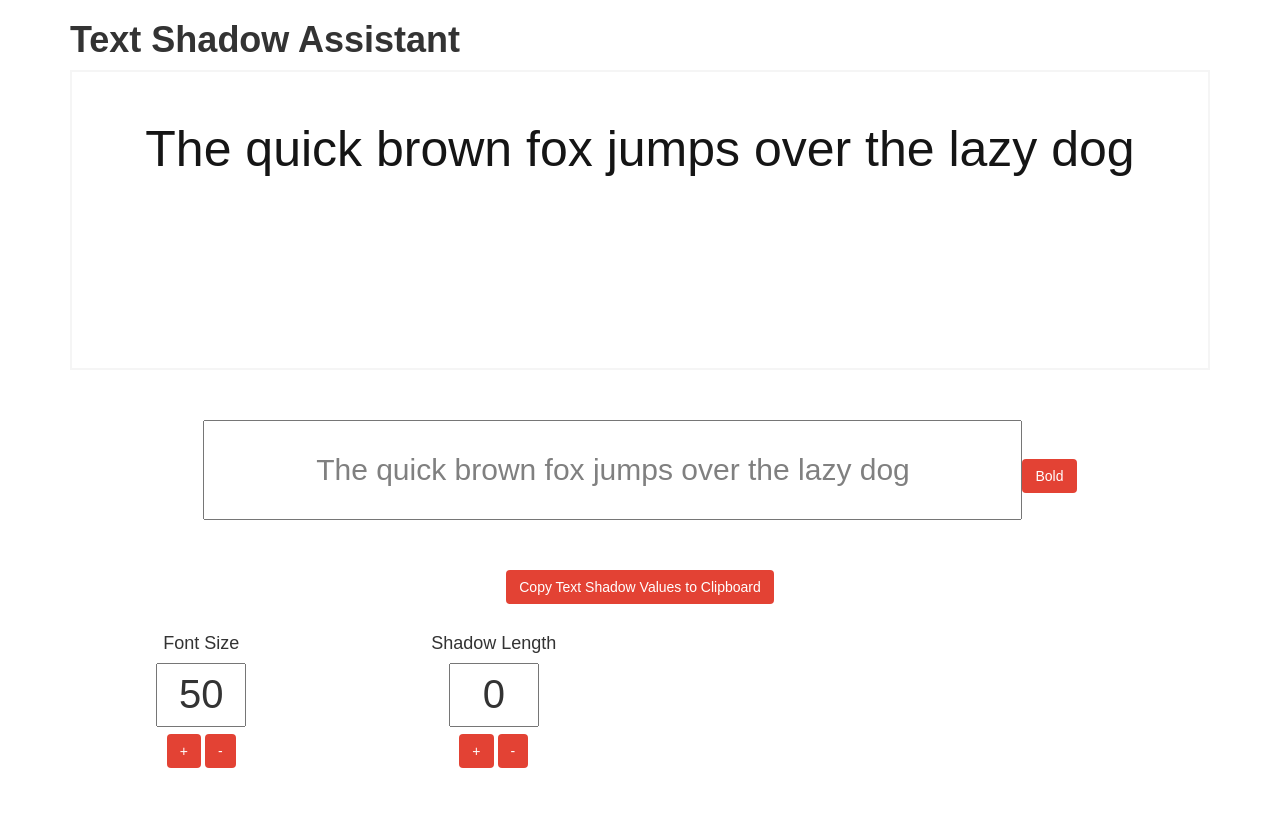
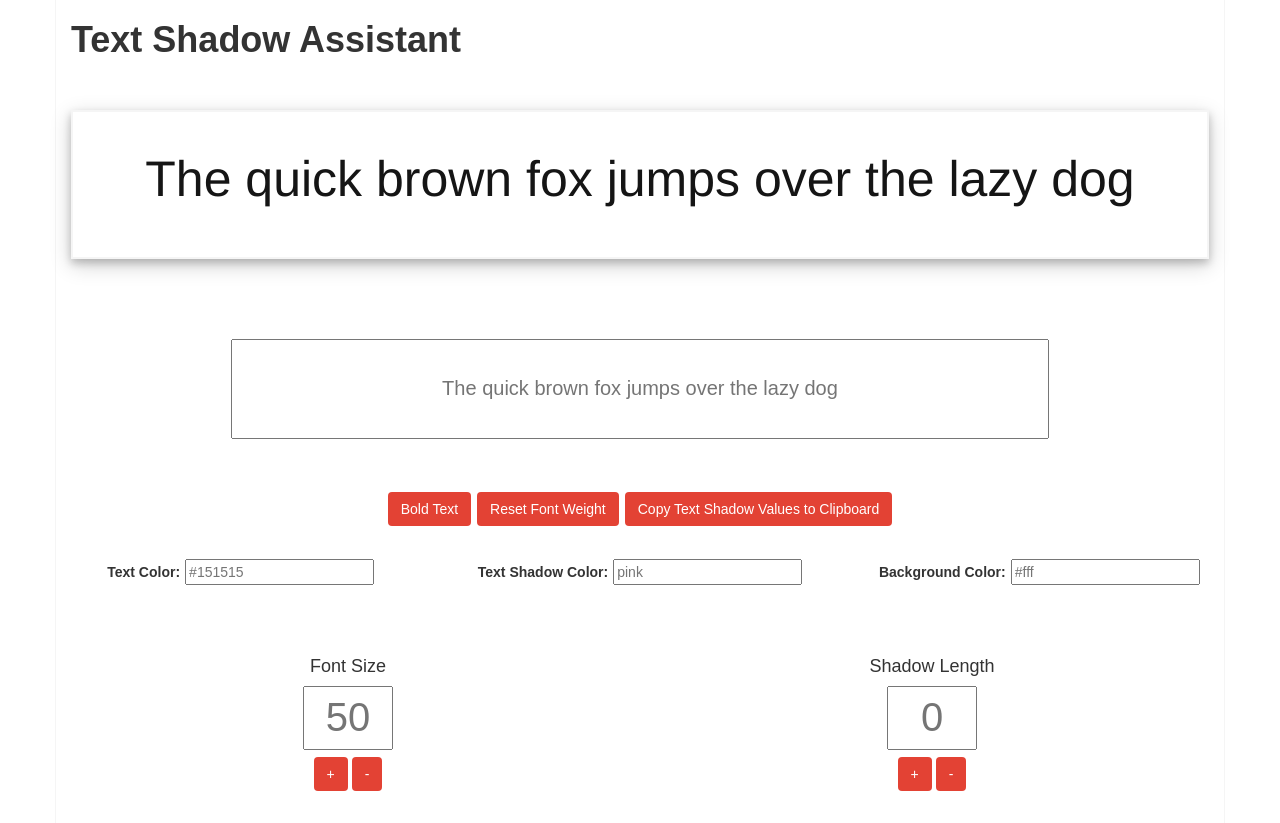
Before and after one commit to nseyf/text-shadow-assist, a React (Create React App) app: page / in a window 1280 px wide. Before the commit the page ends 800 px from the top, so only its background shows below. Built offline with nearby package versions, Linux system fonts and the light colour scheme.

Commit message:
added placeholders, fixed state logic

```diff
--- a/src/App.css
+++ b/src/App.css
@@ -1,8 +1,21 @@
 .btn {
   background: #e34234;
   color: white;
+  margin: 3px;
+  border-radius: none;
 }
 
 .row {
-  margin-bottom: 20px;
+  margin-bottom: 30px;
+  margin-top: 30px;
 }
+
+
+label {
+  margin-right: 5px;
+}
+
+.container {
+  border-left: 1px solid #f5f5f5;
+  border-right: 1px solid #f5f5f5;
+}
--- a/src/components/TextShadowAssist.js
+++ b/src/components/TextShadowAssist.js
@@ -10,9 +10,10 @@ constructor(props) {
     color: "#151515",
     font: "",
     fontWeight: "",
+    fontFamily: "helvetica",
     fontSize: 50,
     shadowLength: 0,
-    shadowColor: "#e34234",
+    shadowColor: "pink",
     shadowValues: 0,
     backgroundColor: "#fff",
   }
@@ -27,6 +28,22 @@ updateWord(e) {
   })
 };
 
+updateTextColor(e) {
+  this.setState({
+    color: e.target.value
+  })
+}
+
+updateTextShadowColor(e) {
+  this.setState({
+    shadowColor: e.target.value
+  }, () => {
+    this.renderShadows();
+  })
+}
+
+
+
 updateFontSize(e) {
   this.setState({
     fontSize: parseInt(e.target.value, 10) ? parseInt(e.target.value, 10) : 0
@@ -39,6 +56,12 @@ boldFont(e) {
   })
 };
 
+resetFontWeight(e){
+  this.setState({
+    fontWeight: "300"
+  })
+};
+
 renderShadows() {
         const result = [];
         for(var i=1; i <= this.state.shadowLength; i++) {
@@ -47,7 +70,11 @@ renderShadows() {
         return this.setState({shadowValues: result.join(', ')})
 }
 
-
+updateBackground(e){
+  this.setState({
+    backgroundColor: e.target.value
+  })
+}
 
 updateshadowLength(e) {
   this.setState({
@@ -64,27 +91,33 @@ updateshadowLength(e) {
 // Styles
 const mainStyle = {
   width: "100%",
-  height: "300px",
+  minheight: "350px",
   border: "2px solid #f5f5f5",
   overflow: "hidden",
+  marginTop: "50px",
+  boxShadow: "0 4px 8px 0 rgba(0, 0, 0, 0.2), 0 6px 20px 0 rgba(0, 0, 0, 0.19)",
   background: this.state.backgroundColor
 }
 
 const wordStyle = {
+  padding: "20px",
+  fontFamily: this.state.fontFamily,
   fontSize: `${this.state.fontSize}px`,
   textAlign: "center",
   color: this.state.color,
   textShadow: this.state.shadowValues,
-  marginTop: "50px",
-  fontWeight: this.state.fontWeight
+  fontWeight: this.state.fontWeight,
+  marginBottom: "30px"
 }
+
 const wordInputStyle = {
 marginTop: "50px",
 marginBottom: "50px",
 width: "70%",
 height: "100px",
-fontSize: "30px",
 color: "grey",
+fontSize: "20px",
+fontWeight: "100",
 textAlign: "center"
 }
 
@@ -111,19 +144,34 @@ const numberInputStyle = {
 
       <div className="inputs text-center">
 <div className="row">
-      <input value={this.state.enteredWord}
+      <input
+      placeholder={this.state.enteredWord}
       style={wordInputStyle}
       onChange={this.updateWord.bind(this)}/>
-      <button className="btn"
-      onClick={this.boldFont.bind(this)}>Bold</button>
 <div className="text-center">
+<button className="btn"
+onClick={this.boldFont.bind(this)}>Bold Text</button>
+<button className="btn"
+onClick={this.resetFontWeight.bind(this)}>Reset Font Weight</button>
       <button className="btn">Copy Text Shadow Values to Clipboard</button>
+</div>
+<div className="row">
+<div className="col-lg-4 col-xs-12"><label>Text Color: </label>
+<input placeholder={this.state.color} onChange={this.updateTextColor.bind(this)} />
+</div>
+<div className="col-lg-4 col-xs-12"><label>Text Shadow Color: </label>
+<input placeholder={this.state.shadowColor} onChange={this.updateTextShadowColor.bind(this)} />
+</div>
+<div className="col-lg-4 col-xs-12">
+<label>Background Color: </label>
+<input placeholder={this.state.backgroundColor} onChange={this.updateBackground.bind(this)} />
+</div>
 </div>
 </div>
 <div className="row">
-      <div className="col-xs-12 col-lg-3 font-sizing-controls">
+      <div className="col-xs-12 col-md-6 col-lg-6 font-sizing-controls">
       <h4>Font Size </h4>
-      <input value={this.state.fontSize}
+      <input placeholder={this.state.fontSize}
       style={numberInputStyle}
       onChange={this.updateFontSize.bind(this)}/>
 
@@ -135,11 +183,11 @@ const numberInputStyle = {
       </div>
 
       </div>
-      <div className="col-xs-12 col-lg-3">
+      <div className="col-xs-12 col-md-6 col-lg-6">
       <h4>Shadow Length</h4>
       <input
       style={numberInputStyle}
-      value={this.state.shadowLength}
+      placeholder={this.state.shadowLength}
       onChange={this.updateshadowLength.bind(this)}/>
       <div>
       <button className="btn" style={{margin: "2px"}}
```
